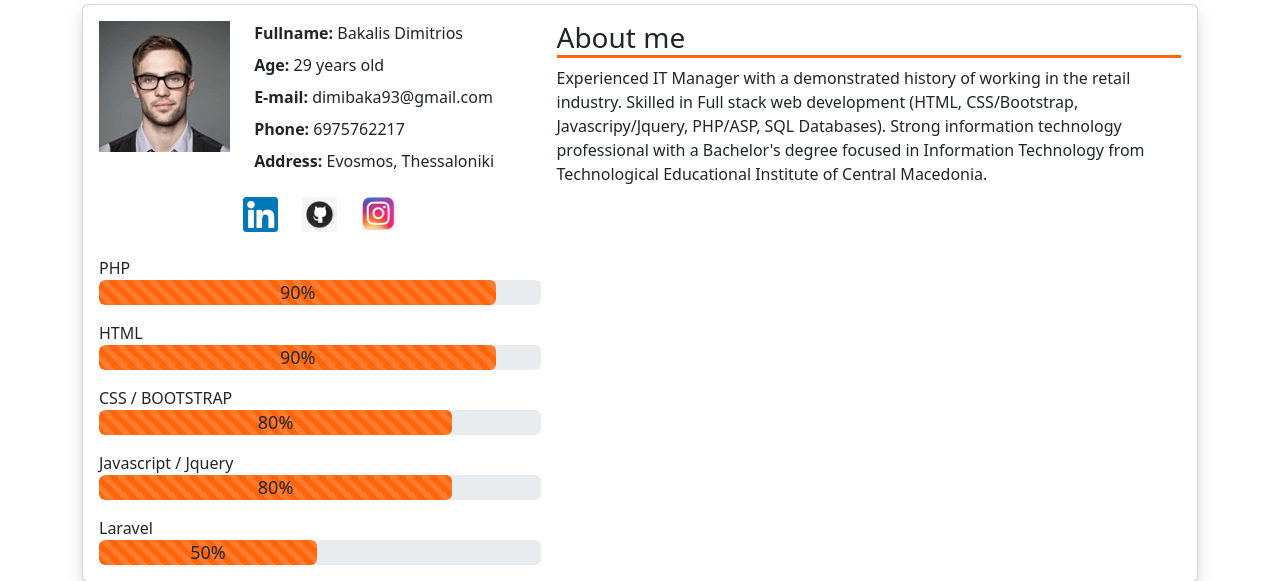
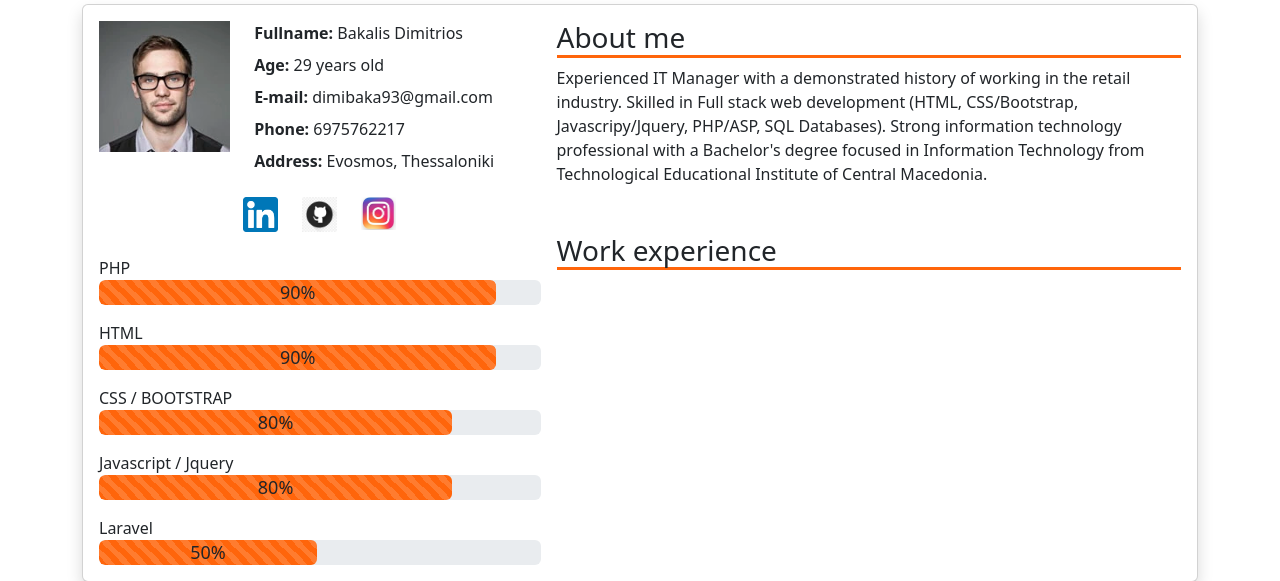
Before and after one commit to dbakalis/portfolio_2023, a PHP site: page / in a window 1280 px wide. Shown: the part 844-1425 px from the top of the page. Run offline with PHP 8.4, Linux system fonts and the light colour scheme.

Commit message:
About text  - work experience

```diff
--- a/index.php
+++ b/index.php
@@ -237,8 +237,19 @@
 
                             <!-- about paragraph -->
                             <div class="col-12 col-md-7">
-                                <h3 class="border-bottom-orange"><?php echo $lang['about']['about_title']; ?></h3>
-                                <?php echo $lang['about']['about_text']; ?>
+                                <div class="row">
+
+                                    <div class="col-12 mb-5">
+                                        <h3 class="border-bottom-orange"><?php echo $lang['about']['about_title']; ?></h3>
+                                        <?php echo $lang['about']['about_text']; ?>
+                                    </div>
+
+                                    <div class="col-12">
+                                        <h3 class="border-bottom-orange"><?php echo $lang['about']['work_history_title']; ?></h3>
+
+                                    </div>
+
+                                </div>
                             </div>
 
                         </div>
--- a/language/en/language.php
+++ b/language/en/language.php
@@ -18,18 +18,19 @@
             'subtitle_typed'    => 'Web designer||IT Manager||UI/UX Designer'
         ),
         'about' => array(
-            'name'          => 'Fullname',
-            'name_value'    => 'Bakalis Dimitrios',
-            'age'           => 'Age',
-            'yo'            => 'years old',
-            'email'         => 'E-mail',
-            'email_value'   => 'dimibaka93@gmail.com',
-            'phone'         => 'Phone',
-            'phone_value'   => '6975762217',
-            'address'       => 'Address',
-            'address_value' => 'Evosmos, Thessaloniki',
-            'about_title'   => 'About me',
-            'about_text'    => "Experienced IT Manager with a demonstrated history of working in the retail industry. Skilled in Full stack web development (HTML, CSS/Bootstrap, Javascripy/Jquery, PHP/ASP, SQL Databases). Strong information technology professional with a Bachelor's degree focused in Information Technology from Technological Educational Institute of Central Macedonia."
+            'name'                  => 'Fullname',
+            'name_value'            => 'Bakalis Dimitrios',
+            'age'                   => 'Age',
+            'yo'                    => 'years old',
+            'email'                 => 'E-mail',
+            'email_value'           => 'dimibaka93@gmail.com',
+            'phone'                 => 'Phone',
+            'phone_value'           => '6975762217',
+            'address'               => 'Address',
+            'address_value'         => 'Evosmos, Thessaloniki',
+            'about_title'           => 'About me',
+            'about_text'            => "Experienced IT Manager with a demonstrated history of working in the retail industry. Skilled in Full stack web development (HTML, CSS/Bootstrap, Javascripy/Jquery, PHP/ASP, SQL Databases). Strong information technology professional with a Bachelor's degree focused in Information Technology from Technological Educational Institute of Central Macedonia.",
+            'work_history_title'    => 'Work experience',
         ),
         'counters' => array(
             'completed_projects'     => 'Completed projects',
```
Also changed, not shown: language/gr/language.php (+12 -11 lines).
